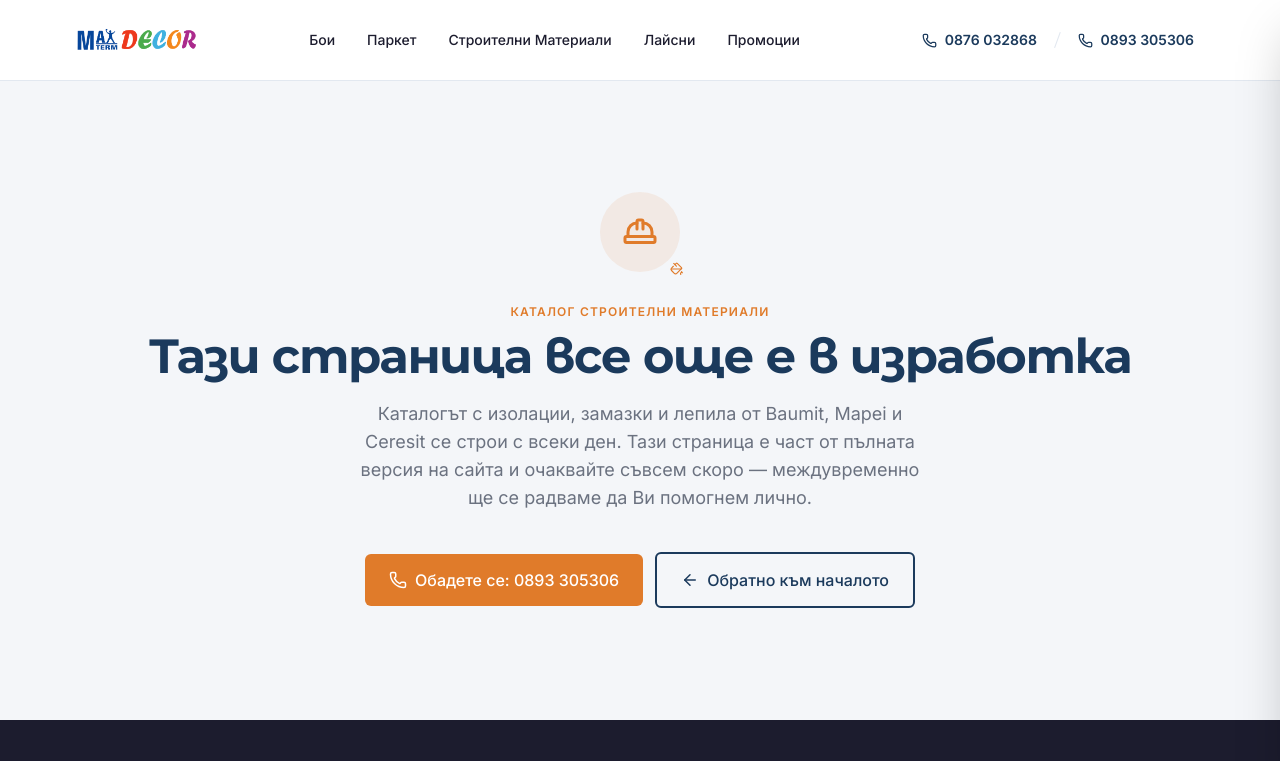
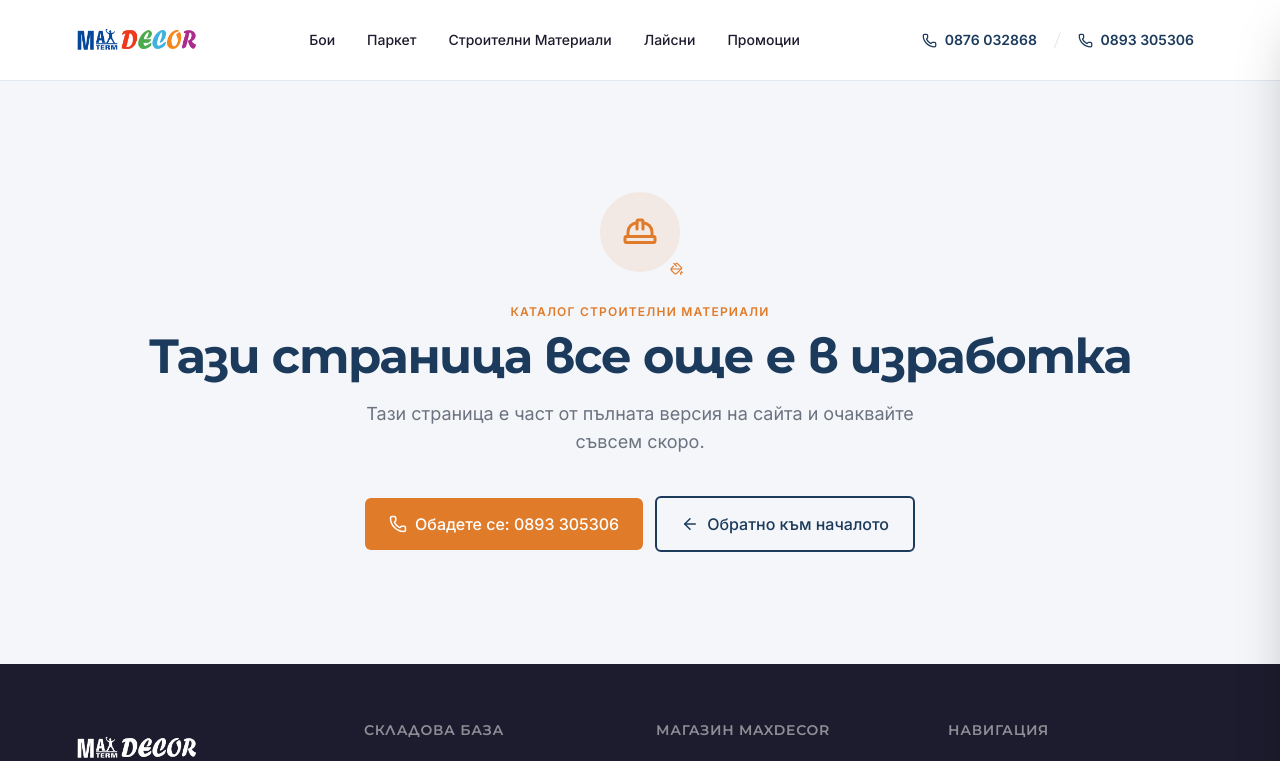
Before and after one commit to dmdigitalpartners/maxterm-paint, a Next.js app: page /materials in a window 1280 px wide. Shown: the top 761 px of the page. Built offline with nearby package versions, Linux system fonts and the light colour scheme.

Commit message:
Shorten coming-soon page body text to a single constant line
The per-category description sentences were too long and didn't add
useful context. Replace with one short, consistent message across
all 5 pages and drop the now-unused description prop.

```diff
--- a/src/app/europrofil/page.tsx
+++ b/src/app/europrofil/page.tsx
@@ -12,7 +12,6 @@
     <ComingSoon
       eyebrow="Каталог Лайсни"
       heading="Тази страница все още е в изработка"
-      description="Каталогът с алуминиеви и ПВЦ профили за финалния акцент в интериора е почти готов."
       icon={Ruler}
     />
   )
--- a/src/app/laminatefloor/page.tsx
+++ b/src/app/laminatefloor/page.tsx
@@ -12,7 +12,6 @@
     <ComingSoon
       eyebrow="Каталог Паркет"
       heading="Тази страница все още е в изработка"
-      description="Каталогът с ламиниран паркет от водещи европейски марки се подрежда ред по ред."
       icon={Layers}
     />
   )
--- a/src/app/materials/page.tsx
+++ b/src/app/materials/page.tsx
@@ -12,7 +12,6 @@
     <ComingSoon
       eyebrow="Каталог Строителни Материали"
       heading="Тази страница все още е в изработка"
-      description="Каталогът с изолации, замазки и лепила от Baumit, Mapei и Ceresit се строи с всеки ден."
       icon={HardHat}
     />
   )
--- a/src/app/paints/page.tsx
+++ b/src/app/paints/page.tsx
@@ -12,7 +12,6 @@
     <ComingSoon
       eyebrow="Каталог Бои"
       heading="Тази страница все още е в изработка"
-      description="Каталогът с интериорни и фасадни бои от Benjamin Moore, PPG и Vitex се пълни точно сега."
       icon={PaintRoller}
     />
   )
--- a/src/app/promotions/page.tsx
+++ b/src/app/promotions/page.tsx
@@ -12,7 +12,6 @@
     <ComingSoon
       eyebrow="Промоции"
       heading="Тази страница все още е в изработка"
-      description="Страницата с актуални отстъпки и промоции е в процес на договаряне."
       icon={Percent}
     />
   )
--- a/src/components/ComingSoon.tsx
+++ b/src/components/ComingSoon.tsx
@@ -6,11 +6,10 @@
 type ComingSoonProps = {
   eyebrow: string
   heading: string
-  description: string
   icon: React.ElementType
 }
 
-export function ComingSoon({ eyebrow, heading, description, icon: Icon }: ComingSoonProps) {
+export function ComingSoon({ eyebrow, heading, icon: Icon }: ComingSoonProps) {
   return (
     <>
       <main id="main-content" className="bg-surface">
@@ -34,8 +33,7 @@
             {heading}
           </h1>
           <p className="text-muted text-base lg:text-lg leading-relaxed max-w-[560px] mx-auto mb-10">
-            {description} Тази страница е част от пълната версия на сайта и очаквайте
-            съвсем скоро — междувременно ще се радваме да Ви помогнем лично.
+            Тази страница е част от пълната версия на сайта и очаквайте съвсем скоро.
           </p>
 
           <div className="flex flex-col sm:flex-row items-center justify-center gap-3">
```
